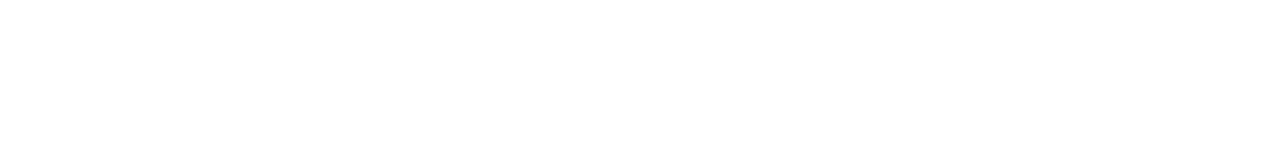
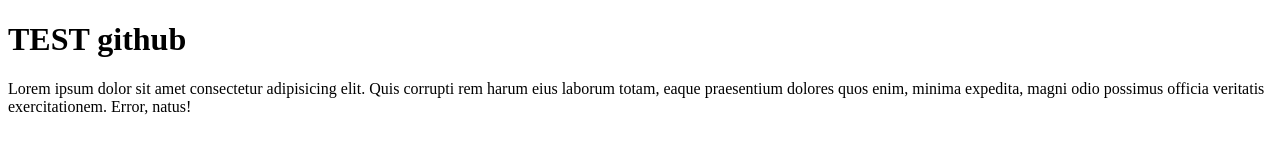
Before and after one commit to BigunetsT/test-github-tutorial, a plain HTML site: page index.html in a window 1280 px wide. Drawn offline with Linux system fonts and the light colour scheme.

Commit message:
змінено розмітку сторінки

```diff
--- a/index.html
+++ b/index.html
@@ -4,9 +4,10 @@
     <meta charset="UTF-8">
     <meta http-equiv="X-UA-Compatible" content="IE=edge">
     <meta name="viewport" content="width=device-width, initial-scale=1.0">
-    <title>Document</title>
+    <title>TEST</title>
 </head>
 <body>
-
+ <h1>TEST github</h1>
+ <p>Lorem ipsum dolor sit amet consectetur adipisicing elit. Quis corrupti rem harum eius laborum totam, eaque praesentium dolores quos enim, minima expedita, magni odio possimus officia veritatis exercitationem. Error, natus!</p>
 </body>
 </html>
```
